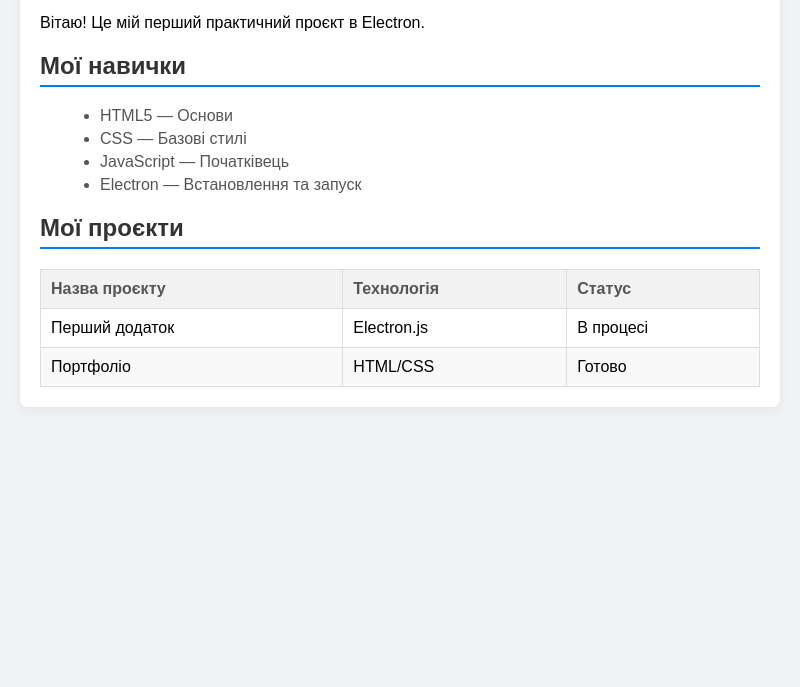
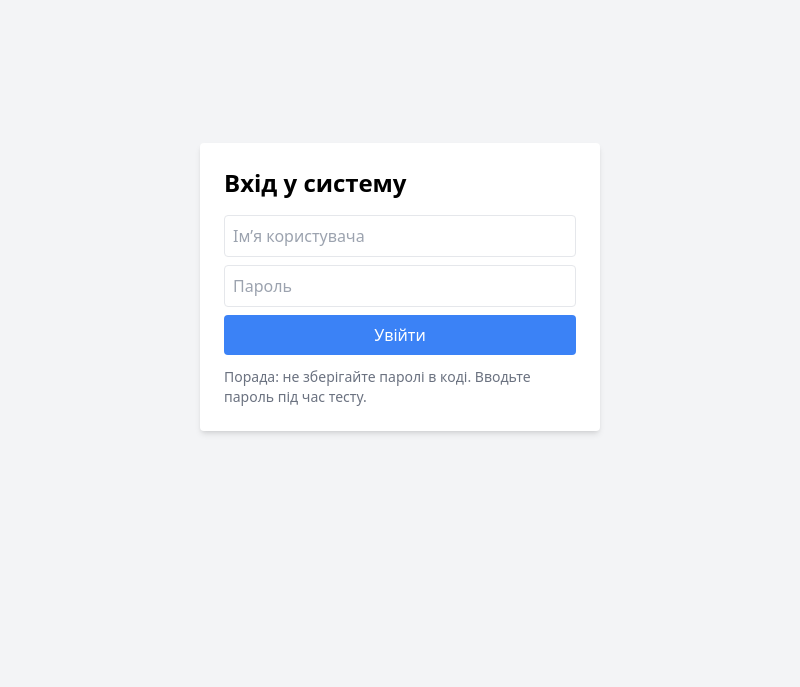
Before and after one commit to nastiabalko-commits/project2, an Electron app: page index.html in a window 800 px wide. Shown: the part 113-800 px from the top of the page. Drawn offline with nearby package versions, Linux system fonts and the light colour scheme.

Commit message:
first commit

```diff
--- a/index.html
+++ b/index.html
@@ -1,107 +1,180 @@
 <!DOCTYPE html>
 <html lang="uk">
 <head>
-  <meta charset="UTF-8">
-  <title>Моє Портфоліо</title>
-  <meta http-equiv="Content-Security-Policy" content="script-src 'self' 'unsafe-inline';" />
+  <meta charset="UTF-8" />
+  <title>Chat</title>
 
-  <style>
-    /* Основні стилі */
-    body {
-      font-family: Arial, sans-serif;
-      margin: 0;
-      padding: 0;
-      background-color: #f0f2f5;
-    }
+  <!-- Tailwind CSS -->
+  <script src="https://cdn.tailwindcss.com"></script>
 
-    .container {
-      width: 90%;
-      max-width: 900px;
-      margin: 20px auto;
-      padding: 20px;
-      background-color: #ffffff;
-      border-radius: 8px;
-      box-shadow: 0 4px 12px rgba(0, 0, 0, 0.05);
-    }
+  <!-- Alpine.js -->
+  <script src="https://unpkg.com/alpinejs" defer></script>
+</head>
 
-    h1, h2 {
-      color: #333;
-      border-bottom: 2px solid #007bff;
-      padding-bottom: 5px;
-    }
+<body class="bg-gray-100 flex items-center justify-center h-screen p-6">
 
-    ul {
-      list-style-type: disc;
-      margin-left: 20px;
-    }
+  <!-- Основний контейнер -->
+  <div
+    x-data="chatApp()"
+    :class="accessToken ? 'bg-white p-6 rounded shadow-md w-[1000px]' : 'bg-white p-6 rounded shadow-md w-[400px]'"
+    class="transition-all duration-300"
+  >
 
-    li {
-      margin: 5px 0;
-      color: #555;
-    }
+    <!-- 🔹 ФОРМА ЛОГІНУ -->
+    <template x-if="!accessToken">
+      <div class="max-w-md mx-auto">
+        <h2 class="text-2xl font-bold mb-4">Вхід у систему</h2>
 
-    /* Додаткові стилі для таблиці */
-    table {
-      width: 100%;
-      border-collapse: collapse;
-      margin-top: 15px;
-    }
+        <input x-model="username" placeholder="Ім’я користувача"
+               class="border p-2 w-full mb-2 rounded" />
 
-    th, td {
-      border: 1px solid #ddd;
-      padding: 10px;
-      text-align: left;
-    }
+        <input x-model="password" type="password" placeholder="Пароль"
+               class="border p-2 w-full mb-2 rounded" />
 
-    th {
-      background-color: #f2f2f2;
-      color: #555;
-    }
+        <button
+          @click="login()"
+          class="bg-blue-500 hover:bg-blue-600 transition text-white p-2 w-full rounded"
+        >
+          Увійти
+        </button>
 
-    tr:nth-child(even) {
-      background-color: #f9f9f9;
-    }
+        <p x-text="error" class="text-red-500 mt-3"></p>
 
-    tr:hover {
-      background-color: #f1f1f1;
-    }
-  </style>
-</head>
-<body>
-  <div class="container">
-    <h1>Моє портфоліо</h1>
-    <p>Вітаю! Це мій перший практичний проєкт в Electron.</p>
+        <p class="text-sm text-gray-500 mt-3">
+          Порада: не зберігайте паролі в коді. Вводьте пароль під час тесту.
+        </p>
+      </div>
+    </template>
 
-    <h2>Мої навички</h2>
-    <ul>
-      <li>HTML5 — Основи</li>
-      <li>CSS — Базові стилі</li>
-      <li>JavaScript — Початківець</li>
-      <li>Electron — Встановлення та запуск</li>
+    <!-- 🔹 ПАНЕЛЬ ПІСЛЯ АВТОРИЗАЦІЇ -->
+    <template x-if="accessToken">
+      <div class="space-y-4">
+        <h1 class="text-2xl font-bold">✅ Ви успішно авторизувались. Ваша панель керування</h1>
+
+        <!-- Відображення Matrix ID -->
+        <div class="mb-2 p-3 bg-gray-100 rounded text-sm break-words">
+          <span class="font-semibold">Ваш Matrix ID: </span>
+          <span x-text="userId ? userId : 'Завантаження...'"></span>
+        </div>
+
+        <!-- 🔹 БЛОК РЕЗЮМЕ -->
+        <div class="p-4 bg-white border rounded shadow-sm">
+          <h2 class="text-xl font-semibold mb-2">Моє резюме</h2>
+          <p>Привіт! Мене звати <strong>Анастасія Балко</strong>. Я студентка, яка навчається розробці вебзастосунків і створюю свої перші практичні проєкти.</p>
+
+          <h3 class="mt-4 font-semibold">Мої навички</h3>
+          <ul class="list-disc list-inside mt-2 text-gray-700">
+            <li>HTML5 — верстка сторінок</li>
+            <li>CSS (Tailwind) — адаптивний дизайн</li>
+            <li>JavaScript — логіка користувацького інтерфейсу</li>
+            <li>Alpine.js — реактивні компоненти</li>
+            <li>Electron — створення десктопних додатків</li>
           </ul>
 
-    <h2>Мої проєкти</h2>
-    <table>
+          <h3 class="mt-4 font-semibold">Мої проєкти</h3>
+          <table class="w-full mt-2 border-collapse text-sm">
             <thead>
-        <tr>
-          <th>Назва проєкту</th>
-          <th>Технологія</th>
-          <th>Статус</th>
+              <tr class="bg-gray-50">
+                <th class="border px-3 py-2 text-left">Назва</th>
+                <th class="border px-3 py-2 text-left">Технологія</th>
+                <th class="border px-3 py-2 text-left">Статус</th>
               </tr>
             </thead>
             <tbody>
-        <tr>
-          <td>Перший додаток</td>
-          <td>Electron.js</td>
-          <td>В процесі</td>
+              <tr class="odd:bg-white even:bg-gray-50">
+                <td class="border px-3 py-2">Перший додаток</td>
+                <td class="border px-3 py-2">Electron.js</td>
+                <td class="border px-3 py-2">В процесі</td>
               </tr>
-        <tr>
-          <td>Портфоліо</td>
-          <td>HTML/CSS</td>
-          <td>Готово</td>
+              <tr class="odd:bg-white even:bg-gray-50">
+                <td class="border px-3 py-2">Портфоліо</td>
+                <td class="border px-3 py-2">HTML / CSS</td>
+                <td class="border px-3 py-2">Завершено</td>
               </tr>
             </tbody>
           </table>
+
+          <h3 class="mt-4 font-semibold">Контакти</h3>
+          <ul class="list-disc list-inside mt-2 text-gray-700">
+            <li>Email: nastiabalko@example.com</li>
+            <li>Matrix ID: <span x-text="userId"></span></li>
+          </ul>
         </div>
+
+        <!-- Кнопка виходу -->
+        <div>
+          <button @click="logout()" class="bg-gray-200 hover:bg-gray-300 px-4 py-2 rounded">
+            Вийти
+          </button>
+        </div>
+      </div>
+    </template>
+
+  </div>
+
+  <!-- 🔹 СКРИПТ (ЛОГІКА АВТОРИЗАЦІЇ) -->
+  <script>
+    function chatApp() {
+      return {
+        username: '',
+        password: '',
+        accessToken: '',
+        userId: '',
+        error: '',
+
+        // Авторизація через Matrix API
+        async login() {
+          this.error = '';
+
+          if (!this.username || !this.password) {
+            this.error = 'Будь ласка, введіть логін і пароль';
+            return;
+          }
+
+          try {
+            const res = await fetch('https://matrix.org/_matrix/client/r0/login', {
+              method: 'POST',
+              headers: { 'Content-Type': 'application/json' },
+              body: JSON.stringify({
+                type: 'm.login.password',
+                user: this.username,
+                password: this.password
+              })
+            });
+
+            const data = await res.json();
+
+            if (res.ok && data.access_token) {
+              this.accessToken = data.access_token;
+              this.userId = data.user_id || `@${this.username}:matrix.org`;
+              this.password = '';
+              this.error = '';
+            } else {
+              if (data && data.errcode === 'M_FORBIDDEN') {
+                this.error = 'Невірний логін або пароль';
+              } else if (data && data.error) {
+                this.error = `Помилка: ${data.error}`;
+              } else {
+                this.error = 'Не вдалося виконати вхід — спробуйте пізніше';
+              }
+            }
+          } catch (e) {
+            console.error(e);
+            this.error = 'Помилка під час з’єднання з сервером';
+          }
+        },
+
+        // Вихід з профілю
+        logout() {
+          this.accessToken = '';
+          this.userId = '';
+          this.username = '';
+          this.password = '';
+          this.error = '';
+        }
+      }
+    }
+  </script>
+
 </body>
 </html>
```
Lines whose indentation alone changed are shown as unchanged.
